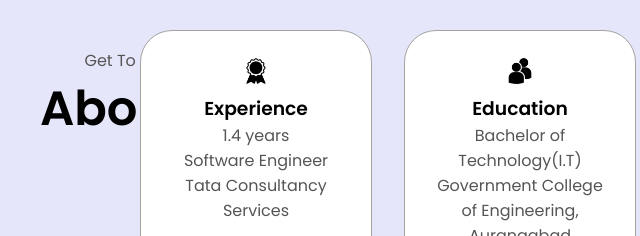
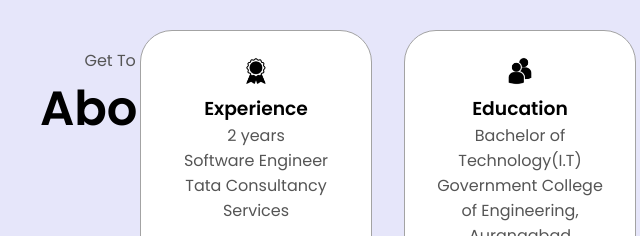
Before and after one commit to the-illuminatus/Dev_Portfolio, a plain HTML site: page index.html in a window 1280 px wide. Shown: the part 880-1116 px from the top of the page, 484-1124 px from the left. Drawn offline with Linux system fonts and the light colour scheme; grey boxes are pictures that could not be loaded.

Commit message:
updated_experience

```diff
--- a/index.html
+++ b/index.html
@@ -101,7 +101,7 @@
                 class="icon"
                 />
                 <h3>Experience</h3>
-                <p>1.4 years <br />Software Engineer <br />Tata Consultancy Services</p>
+                <p>2 years <br />Software Engineer <br />Tata Consultancy Services</p>
             </div>
             <div class="details-container">
                 <img
```
